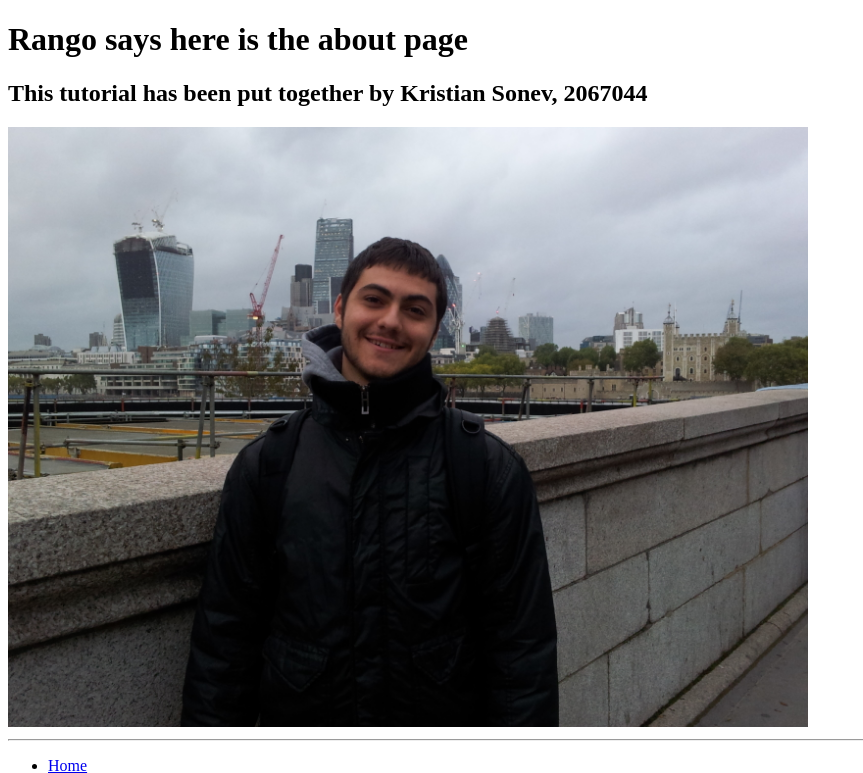
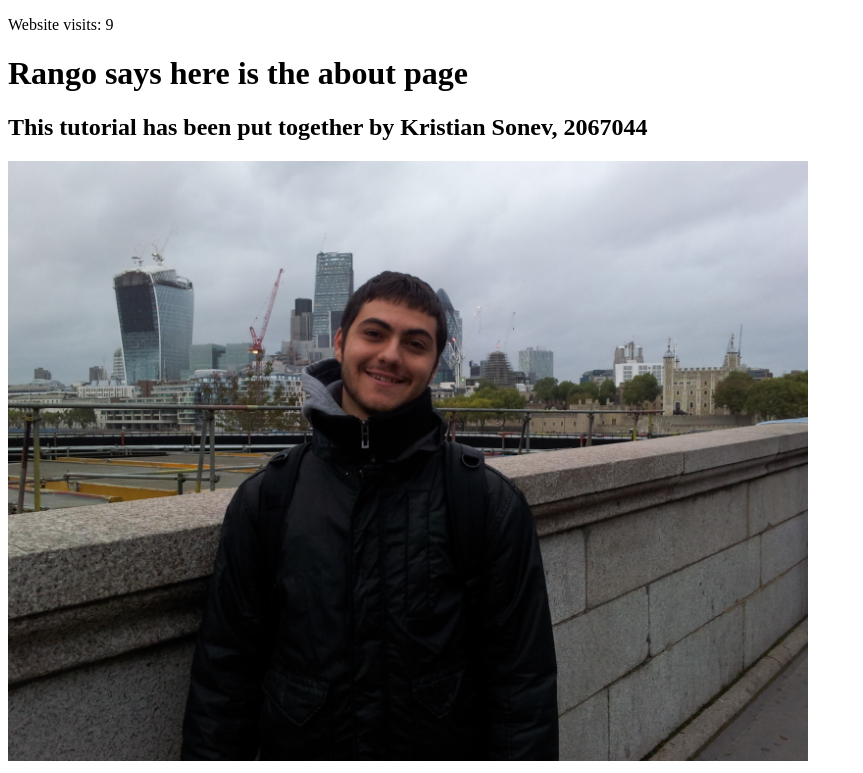
Before and after one commit to 2067044/tangowithdjango, a Django app: page /rango/about/ in a window 1280 px wide. Shown: the top 773 px of the page, without its empty margins (0-863 px from the left). Run offline with Django 3.2, Linux system fonts and the light colour scheme.

Commit message:
Chapter 11 - completed

```diff
--- a/tango_with_django_project/rango/views.py
+++ b/tango_with_django_project/rango/views.py
@@ -7,6 +7,7 @@ from django.contrib.auth import authenticate, login, logout
 from django.http import HttpResponseRedirect, HttpResponse
 from django.contrib.auth.decorators import login_required
 from django.contrib import messages
+from datetime import datetime
 
 
 def index(request):
@@ -21,11 +22,74 @@ def index(request):
     context_dict = {'categories': category_list,
                     'pages': pages_list
                     }
-    return render(request, 'rango/index.html', context_dict)
+
+    # COOKIE HANDLING
+    # SERVER SIDE COOKIES
+    visits = request.session.get('visits')
+    if not visits:
+        visits = 1
+
+    reset_last_visit_time = False
+
+    last_visit = request.session.get('last_visit')
+    if last_visit:
+        last_visit_time = datetime.strptime(last_visit[:-7], "%Y-%m-%d %H:%M:%S")
+
+        if (datetime.now() - last_visit_time).seconds > 0:
+            # Append 1 to the cookie value
+            visits += 1
+            reset_last_visit_time = True
+
+    else:
+        # Cookie last_visit does not exist so create it
+        reset_last_visit_time = True
+
+    if reset_last_visit_time:
+        request.session['last_visit'] = str(datetime.now())
+        request.session['visits'] = visits
+
+    context_dict['visits'] = visits
+    response = render(request, 'rango/index.html', context_dict)
+    return response
+
+    # ------------- CLIENT SIDE COOKIES --------------------
+    # Get visits cookie; if it exists -> cast to int, otherwise default at 1
+    # ALL COOKIE VALUES ARE RETURNED AS STRINGS; CAST THEM!
+    # visits = int(request.COOKIES.get('visits', '1'))
+    #
+    # reset_last_visit_time = False
+    # context_dict['visits'] = visits
+    # response = render(request, 'rango/index.html', context_dict)
+    # if 'last_visit' in request.COOKIES:
+    #     last_visit = request.COOKIES['last_visit']
+    #     # Cast the last visit to a python datetime object
+    #     last_visit_time = datetime.strptime(last_visit[:-7], "%Y-%m-%d %H:%M:%S")
+    #
+    #     # If it has been more than a day since the last visit, increment visits
+    #     if (datetime.now() - last_visit_time).days < 0:
+    #         visits += 1
+    #         # .. flag that the last_visits cookie needs to be updated
+    #         reset_last_visit_time = True
+    # else:
+    #     # Cookie last_visit does not exist so flag that it should be set
+    #     reset_last_visit_time = True
+    #     context_dict['visits'] = visits
+    #
+    #     response = render(request, 'rango/index.html', context_dict)
+    #
+    # if reset_last_visit_time:
+    #     # Here it does not matter what type we pass in; it will be automatically cast to a string
+    #     response.set_cookie('last_visit', datetime.now())
+    #     response.set_cookie('visits', visits)
 
 
 def about(request):
-    return render(request, 'rango/about.html', {})
+    if request.session.get('visits'):
+        count = request.session.get('visits')
+    else:
+        count = 9
+
+    return render(request, 'rango/about.html', {'visits': count})
 
 
 def category(request, category_name_slug):
--- a/tango_with_django_project/templates/rango/about.html
+++ b/tango_with_django_project/templates/rango/about.html
@@ -5,6 +5,7 @@
 {% block title %} About {% endblock %}
 
 {% block body_block %}
+    <p>Website visits: {{ visits }}</p>
     <h1>Rango says here is the about page</h1>
     <h2>This tutorial has been put together by Kristian Sonev, 2067044</h2>
     <img class="image-size" src="{% static 'images/me.jpg' %}" alt="Image of me"/>
```
